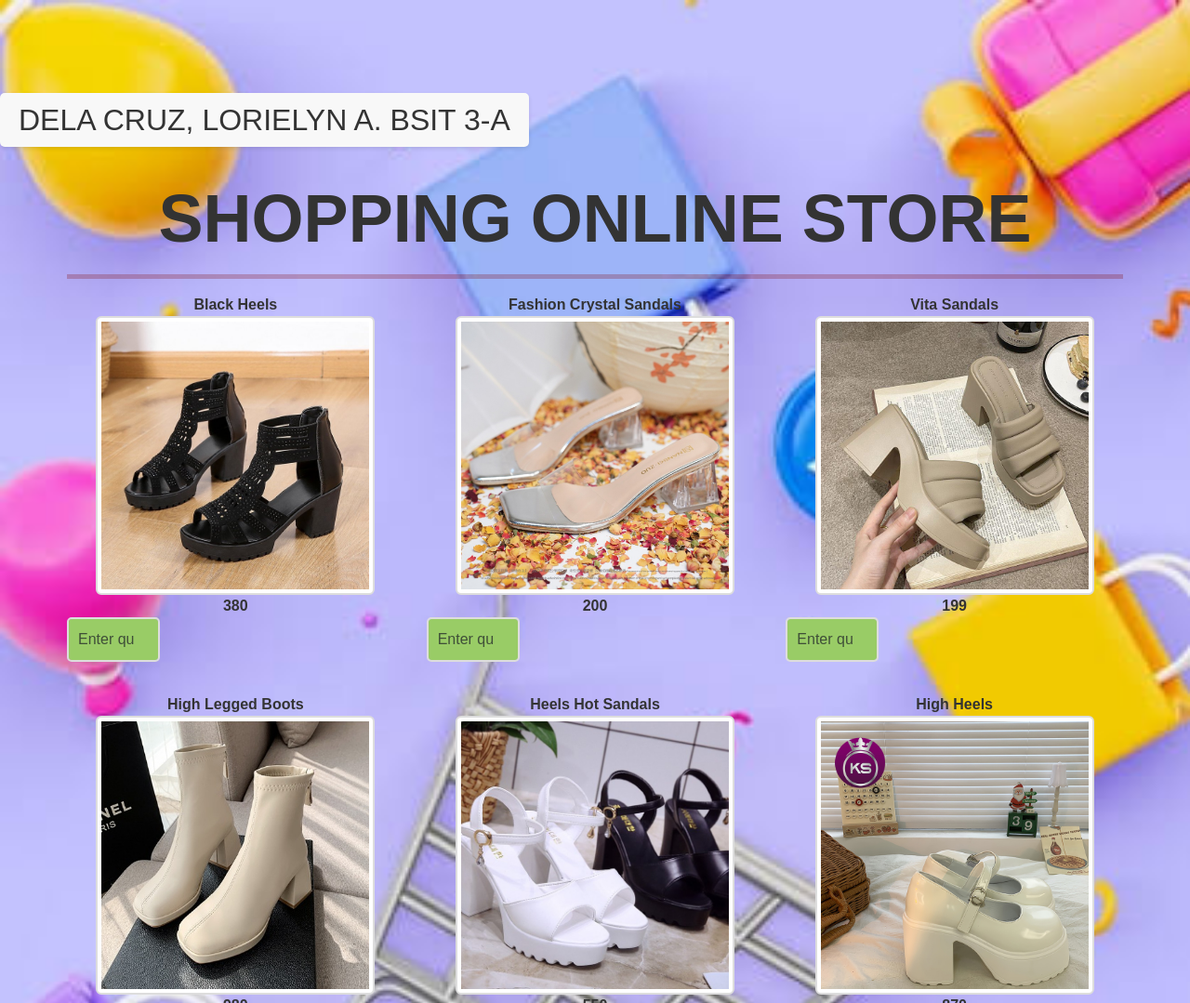
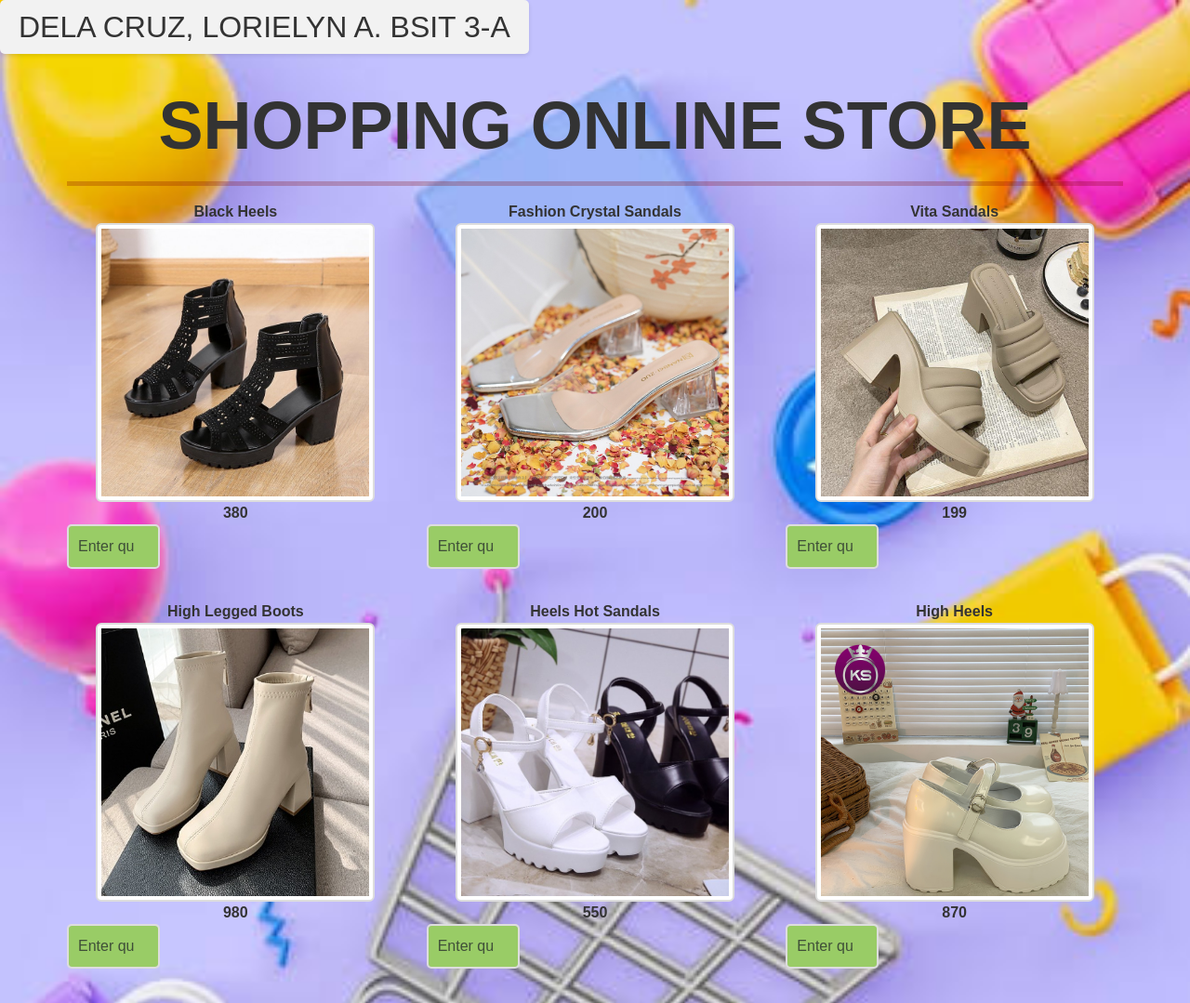
Before and after one commit to Lrllyn/lrllyn.store.github.io, a plain HTML site: page index.html in a window 1280 px wide. Shown: the top 1079 px of the page at 93% size. Drawn offline with nearby package versions, Linux system fonts and the light colour scheme.

Commit message:
Update index.html

```diff
--- a/index.html
+++ b/index.html
@@ -1,4 +1,5 @@
 <!DOCTYPE html>
+<html>
 <title> MY OWN WEB </title>
 <head>
   <link href="https://cdn.jsdelivr.net/npm/bootstrap@5.3.3/dist/css/bootstrap.min.css" rel="stylesheet" integrity="sha384-QWTKZyjpPEjISv5WaRU9OFeRpok6YctnYmDr5pNlyT2bRjXh0JMhjY6hW+ALEwIH" crossorigin="anonymous">
@@ -9,13 +10,12 @@
     background-size: cover;
     background-repeat: repeat;
     font-family: Arial, sans-serif;
-    background-color: #f0f0f0;
-    margin-top: 100px;
+    background-color: #f2f2f2;
 }
 .logo {
     font-size: 32px;
     color: #333;
-    background-color: #f8f8f8;
+    background-color: #f2f2f2;
     padding: 10px 20px;
     border-radius: 5px;
     box-shadow: 0 2px 4px rgba(0, 0, 0, 0.1);
```
